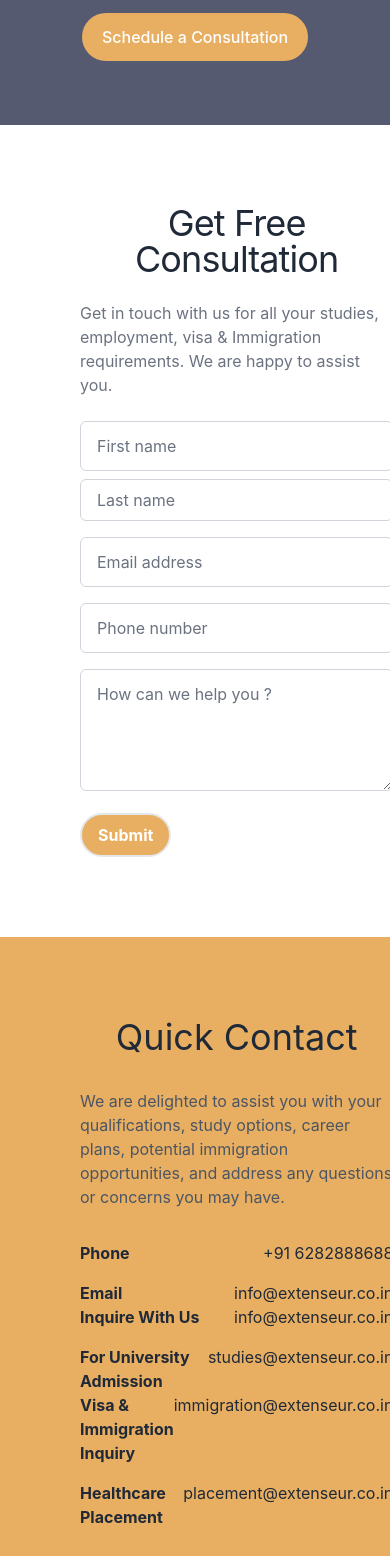
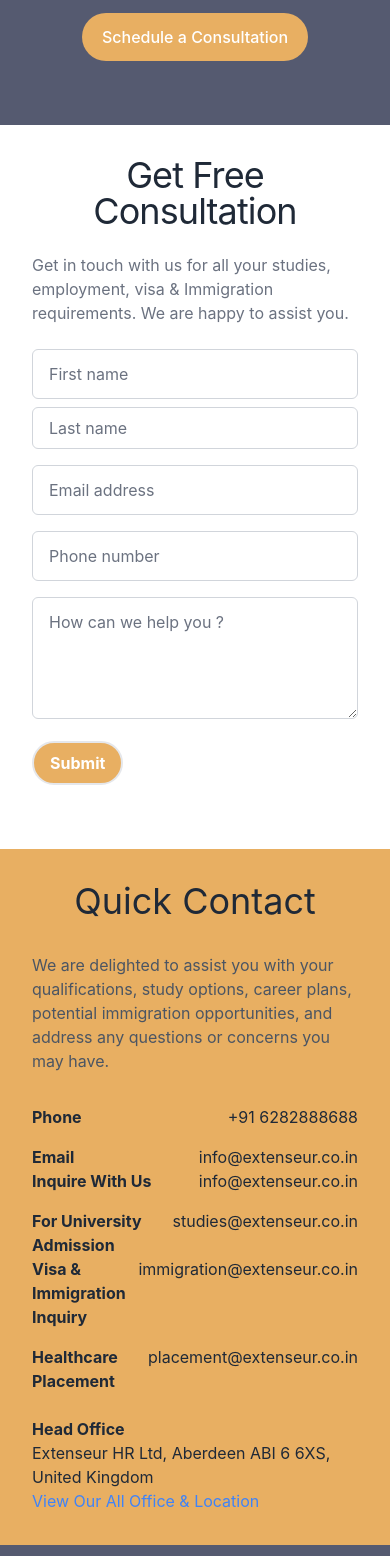
Before and after one commit to adarshswaminath/Extenseur, a React (Vite) app: page / in a window 390 px wide. Shown: the part 4720-6276 px from the top of the page. Built offline with nearby package versions, Linux system fonts and the light colour scheme; a web font is replaced by a local one.

Commit message:
overflow solved

```diff
--- a/src/Components/Home/Box.jsx
+++ b/src/Components/Home/Box.jsx
@@ -1,20 +1,21 @@
-import React from 'react'
+import React from 'react';
 
 function Box() {
   return (
-        <div className=''>
-            <div className="grid lg:flex ">
+    <div className="container mx-auto">
+      <div className="grid grid-cols-1 lg:grid-cols-2 gap-8">
         {/* white box starts */}
-                <div className="w-full p-20 bg-white lg:w-1/2 ">
-                    <h1 className="text-center spcl-font max-w-2xl mb-6 text-4xl tracking-tight leading-none">
+        <div className="p-8 bg-white">
+          <h1 className="text-center spcl-font text-4xl tracking-tight leading-none mb-6">
             Get Free Consultation
           </h1>
-                    <p className="mb-6 text-gray-500">Get in touch with us for all your studies,
-                        employment, visa & Immigration requirements. We are happy to assist you.</p>
+          <p className="text-gray-500 mb-6">
+            Get in touch with us for all your studies, employment, visa & Immigration requirements.
+            We are happy to assist you.
+          </p>
           <form>
             <div className="grid grid-cols-1 gap-4">
-                            <div className="grid lg:flex gap-2 ">
-
+              <div className="grid lg:flex gap-2">
                 <input
                   type="text"
                   id="firstName"
@@ -29,7 +30,6 @@ function Box() {
                 />
               </div>
               <div>
-
                 <input
                   type="email"
                   id="email"
@@ -38,7 +38,6 @@ function Box() {
                 />
               </div>
               <div>
-
                 <input
                   type="tel"
                   id="phone"
@@ -47,7 +46,6 @@ function Box() {
                 />
               </div>
               <div>
-
                 <textarea
                   id="message"
                   className="w-full px-4 py-3 rounded-md border-gray-300 focus:border-golden focus:ring-golden"
@@ -66,60 +64,56 @@ function Box() {
         </div>
         {/* white box ends */}
         {/* golden box starts */}
-                <div className="p-20 w-full bg-golden lg:w-1/2 ">
+        <div className="p-8 bg-golden">
           <div className="quick-contact">
             <h1 className="text-4xl mb-8 text-center">Quick Contact</h1>
             <p className="text-gray-600 mb-8">
-                            We are delighted to assist you with your qualifications, study options, career plans, potential immigration opportunities, and address any questions or concerns you may have.
+              We are delighted to assist you with your qualifications, study options, career plans,
+              potential immigration opportunities, and address any questions or concerns you may have.
             </p>
             <div className="grid gap-4">
               <div className="flex justify-between">
-                                <h4 className='font-bold'>Phone</h4>
+                <h4 className="font-bold">Phone</h4>
                 <a href="tel:+916282888688">+91 6282888688</a>
               </div>
               <div className="flex justify-between">
-                                <h4 className='font-bold'>Email</h4>
-                                <a href="mailto:info@extenseur.co.in">info@extenseur.co.in</a>
+                <h4 className="font-bold">Email</h4>
+                <a href="mailto:info@extenseur.co.in                ">info@extenseur.co.in</a>
               </div>
             </div>
             <div className="grid gap-4">
               <div className="flex justify-between">
-                                <h4 className='font-bold'>Inquire With Us</h4>
+                <h4 className="font-bold">Inquire With Us</h4>
                 <a href="mailto:info@extenseur.co.in">info@extenseur.co.in</a>
               </div>
               <div className="flex justify-between">
-                                <h4 className='font-bold'>For University Admission</h4>
+                <h4 className="font-bold">For University Admission</h4>
                 <a href="mailto:studies@extenseur.co.in">studies@extenseur.co.in</a>
               </div>
             </div>
             <div className="grid gap-4">
               <div className="flex justify-between">
-                                <h4 className='font-bold'>Visa & Immigration Inquiry</h4>
+                <h4 className="font-bold">Visa & Immigration Inquiry</h4>
                 <a href="mailto:immigration@extenseur.co.in">immigration@extenseur.co.in</a>
               </div>
               <div className="flex justify-between">
-                                <h4 className='font-bold'>Healthcare Placement</h4>
+                <h4 className="font-bold">Healthcare Placement</h4>
                 <a href="mailto:placement@extenseur.co.in">placement@extenseur.co.in</a>
               </div>
             </div>
             <div className="mt-6">
-                            <h4 className='font-bold'>Head Office</h4>
+              <h4 className="font-bold">Head Office</h4>
               <p>
                 Extenseur HR Ltd, Aberdeen ABI 6 6XS, United Kingdom<br />
                 <a href="#" className="text-blue-500">View Our All Office & Location</a>
               </p>
             </div>
           </div>
-
-
-
         </div>
-
         {/* golden box ends */}
-
       </div>
     </div>
-    )
+  );
 }
 
-export default Box
+export default Box;
--- a/src/Components/Home/Home.jsx
+++ b/src/Components/Home/Home.jsx
@@ -11,7 +11,7 @@ import Box from './Box'
 
 function Home() {
   return (
-    <div className='overflow-x-hidden'>
+    <div >
         {/* <Hero/> */}
         <Hero2/>
         <Library/>
```
Lines whose indentation alone changed are shown as unchanged.
